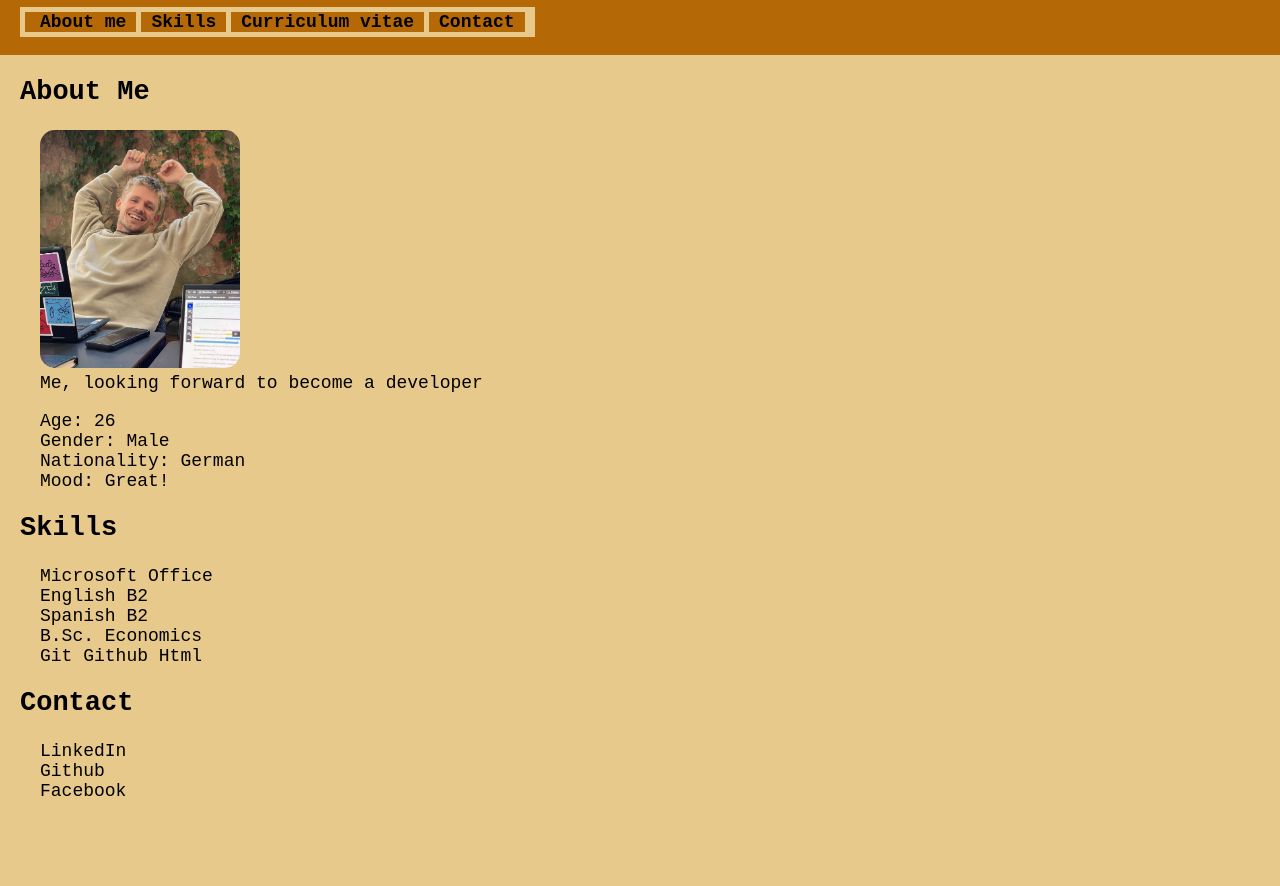
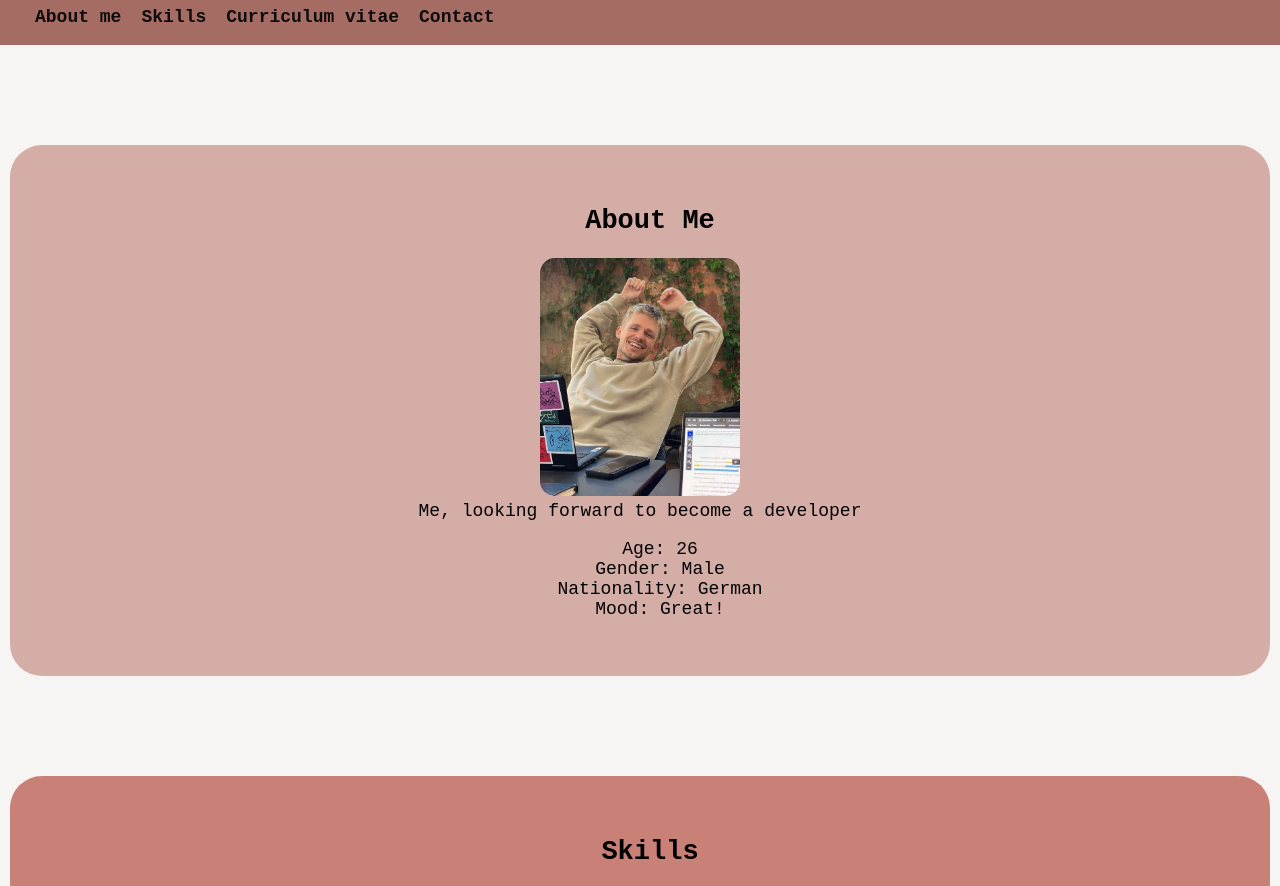
Before and after one commit to niehaus-alexander/personal-website, a website: page html/index.html in a window 1280 px wide. Shown: the part 78-964 px from the top of the page. Before the commit the page ends 897 px from the top, so only its background shows below. Drawn offline with Linux system fonts and the light colour scheme.

Commit message:
add some styling and color

```diff
--- /dev/null
+++ b/css/footer.css
@@ -0,0 +1,18 @@
+.contact h2 {
+  font-size: 20px;
+  text-align: center;
+}
+
+.contact ul {
+  height: 20px;
+  display: flex;
+  justify-content: space-evenly;
+  padding: 10px;
+  background-color: var(--primary);
+  margin-bottom: 0;
+}
+
+.contact li {
+  font-weight: bold;
+  font-size: 1rem;
+}
--- /dev/null
+++ b/css/global.css
@@ -0,0 +1,24 @@
+body {
+  background-color: var(--background);
+  font-family: "Courier New", Courier, monospace;
+  font-size: 18px;
+  margin: 0;
+  /* padding: 100px; */
+}
+
+:root {
+  --text: #0d0b0b;
+  --background: #f7f4f4;
+  --primary: #a56c63;
+  --secondary: #d5ada7;
+  --accent: #c98076;
+}
+
+a {
+  text-decoration: none;
+  color: var(--text);
+}
+
+ul {
+  list-style-type: none;
+}
--- /dev/null
+++ b/css/header.css
@@ -0,0 +1,26 @@
+.header {
+  background-color: var(--primary);
+  padding-left: 20px;
+  padding-right: 20px;
+  padding-top: 10px;
+  position: sticky;
+  top: 0;
+  left: 0;
+  right: 0;
+}
+
+.navbar {
+  display: inline-flex;
+  justify-content: flex-start;
+  padding-left: 5px;
+  text-decoration: none;
+  font-weight: bold;
+  margin-top: 0px;
+  flex-wrap: wrap;
+}
+
+.navbar li {
+  padding-left: 10px;
+  padding-right: 10px;
+  text-decoration: none;
+}
--- a/css/styles.css
+++ b/css/styles.css
@@ -1,52 +1,35 @@
-body {
-  background-color: rgb(232, 201, 140);
-  font-family: "Courier New", Courier, monospace;
-  font-size: 18px;
-  margin: 0;
-  /* padding: 100px; */
-}
-
-.header {
-  background-color: rgb(180, 105, 6);
-  padding-left: 20px;
-  padding-right: 20px;
-  padding-top: 10px;
-  position: sticky;
-  top: 0;
-  left: 0;
-  right: 0;
-}
+@import "/css/footer.css";
+@import "/css/header.css";
+@import "/css/global.css";
 
 #profile-image {
   border-radius: 15px;
 }
 
-.navbar {
-  display: inline-flex;
-  justify-content: flex-start;
-  padding-left: 5px;
-  border: solid rgb(232, 201, 140) 5px;
-  text-decoration: none;
-  font-weight: bold;
-  margin-top: 0px;
-  flex-wrap: wrap;
-}
-
-.navbar a {
-  text-decoration: none;
-  color: black;
-}
-
-.navbar li {
-  border-right: solid rgb(232, 201, 140) 5px;
-  padding-left: 10px;
-  padding-right: 10px;
-}
-
-ul {
-  list-style-type: none;
-}
-
 h2 {
   margin-left: 20px;
 }
+
+.facts {
+  margin: 10px;
+  padding: 3% 10%;
+  margin-top: 100px;
+  border-radius: 2rem;
+  position: relative;
+  margin-bottom: 30px;
+  z-index: 0;
+  background-color: var(--secondary);
+  text-align: center;
+}
+
+.skills {
+  margin: 10px;
+  padding: 3% 10%;
+  margin-top: 100px;
+  border-radius: 2rem;
+  position: relative;
+  margin-bottom: 30px;
+  z-index: 0;
+  background-color: var(--accent);
+  text-align: center;
+}
--- a/html/index.html
+++ b/html/index.html
@@ -5,6 +5,10 @@
     <meta name="viewport" content="width=device-width, initial-scale=1.0" />
     <title>My personal Website</title>
     <link rel="stylesheet" href="/css/styles.css" />
+    <link
+      rel="stylesheet"
+      href="https://cdnjs.cloudflare.com/ajax/libs/font-awesome/5.15.4/css/all.min.css"
+    />
   </head>
   <body>
     <!-- sticky header for the page with navbar and name -->
@@ -54,11 +58,10 @@
     </section>
     <section class="contact" id="contact">
       <footer>
-        <h2>Contact</h2>
-        <ul class="footer">
-          <li>LinkedIn</li>
-          <li>Github</li>
-          <li>Facebook</li>
+        <ul>
+          <li><a href=https://github.com/niehaus-alexander target=_blank><i class="fab fa-linkedin"></i>LinkedIn</li></a>
+          <li><i class="fab fa-github"></i>Github</li>
+          <li><i class="fab fa-facebook"></i>Facebook</li>
         </ul>
       </footer>
     </section>
```
